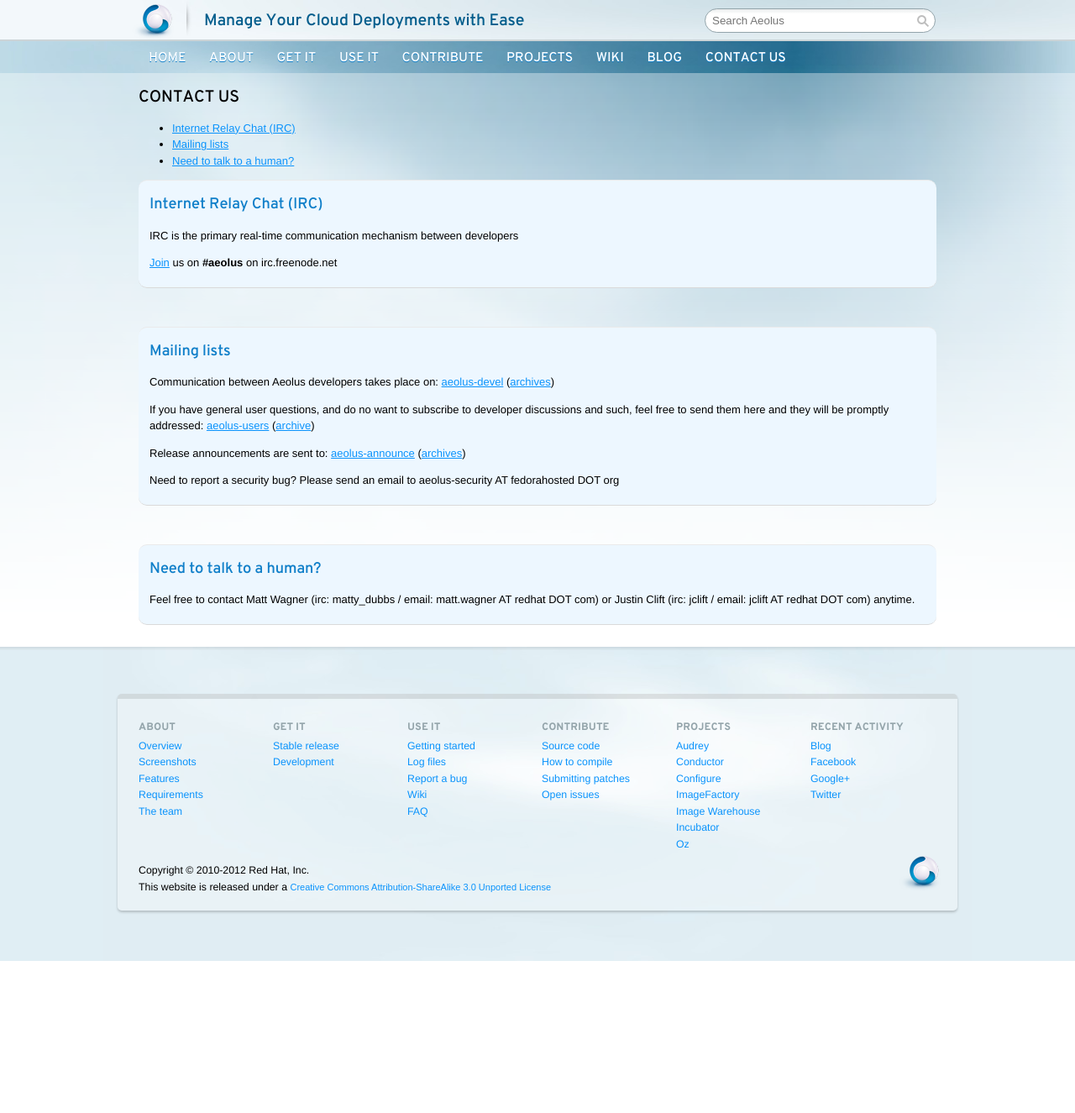
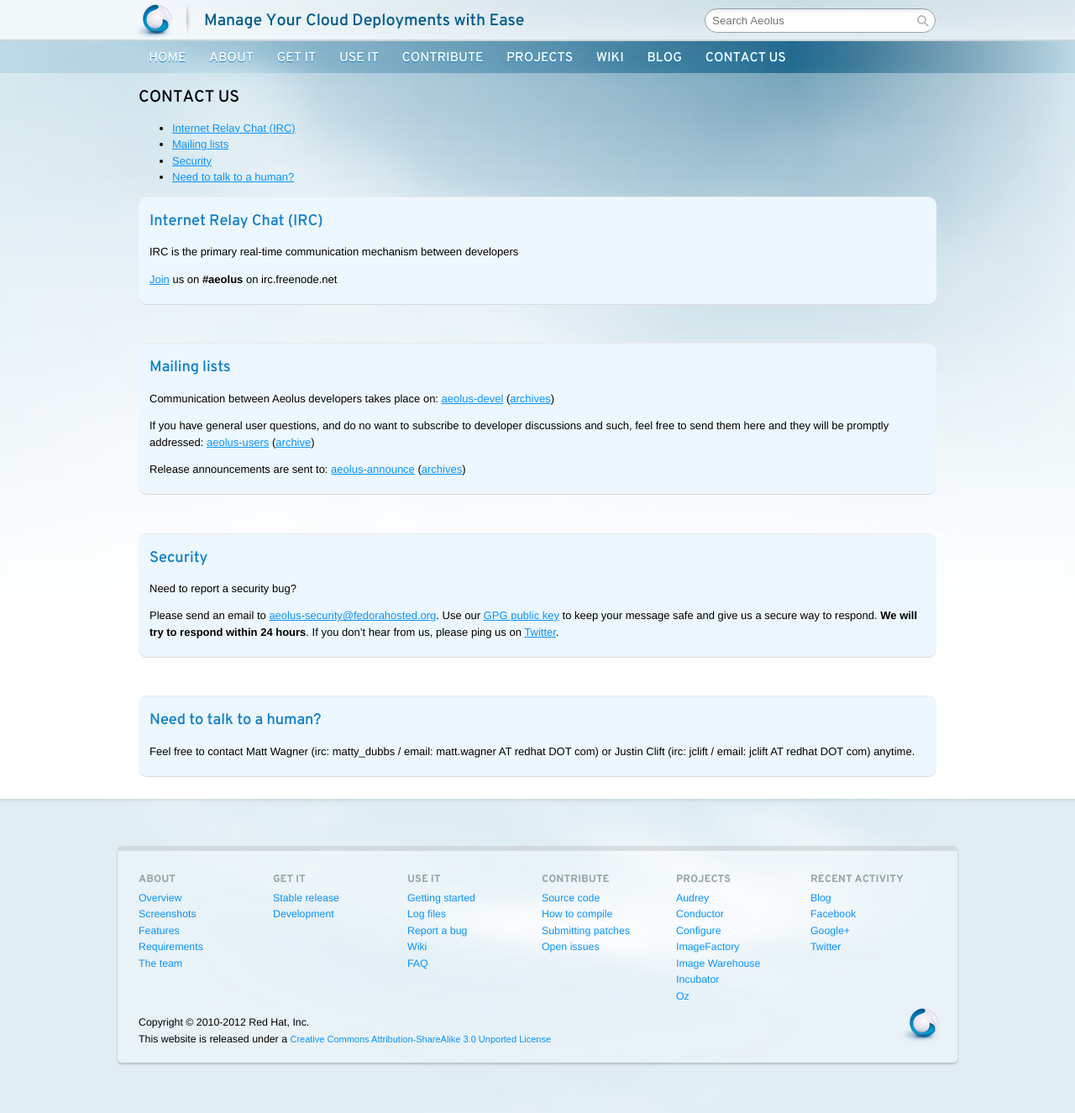
Before and after one commit to aeolusproject/aeolusproject.github.com, a Jekyll site: the page built from contact.md, in a window 1280 px wide. Shown: the whole page at 84% size. Built offline with Jekyll 4.4.1, drawn with Linux system fonts in a browser that asks for light colours; nearby versions of some CDN libraries; comment, search, counter and statistics services are not loaded; before the commit the page ends 1144 px from its top, so only the background shows below that.

Commit message:
Improve the security contact page
Added link to the GPG key and made security into a separate section to
make it more discoverable.

Signed-off-by: Tomas Sedovic <tomas@sedovic.cz>

```diff
--- a/contact.md
+++ b/contact.md
@@ -11,6 +11,7 @@
 
 - [Internet Relay Chat (IRC)](#irc)
 - [Mailing lists](#maillists)
+- [Security](#security)
 - [Need to talk to a human?](#private)
 
 <div id="irc" class="section-grouping">
@@ -38,9 +39,15 @@
 Release announcements are sent to:
 [aeolus-announce](https://lists.fedorahosted.org/mailman/listinfo/aeolus-announce)
 ([archives](https://lists.fedorahosted.org/pipermail/aeolus-announce/))
+</div>
+<br />
+
+<div id="security" class="section-grouping">
+## Security
 
 Need to report a security bug?
-Please send an email to aeolus-security AT fedorahosted DOT org
+
+Please send an email to <aeolus-security@fedorahosted.org>. Use our [GPG public key](/keys/aeolus-security-public-gpg-key.asc) to keep your message safe and give us a secure way to respond. **We will try to respond within 24 hours**. If you don't hear from us, please ping us on [Twitter](https://twitter.com/aeolusproject).
 </div>
 <br />
 
```
